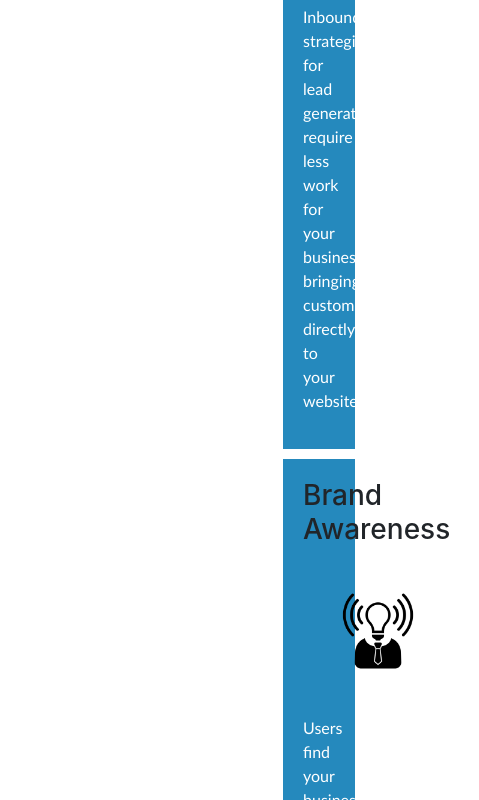
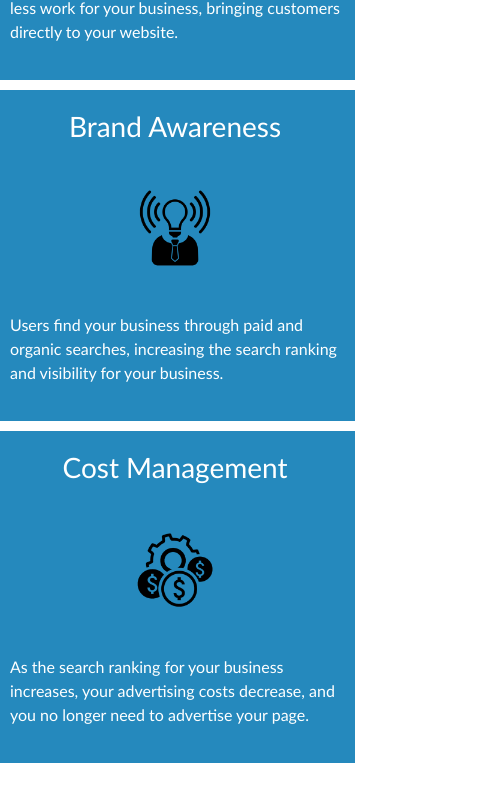
Before and after one commit to misty1985/homeworkweek2, a plain HTML site: page index.html in a window 390 px wide. Shown: the part 2221-3021 px from the top of the page, 479 px wide, since content can reach past the window. Drawn offline with nearby package versions, Linux system fonts and the light colour scheme.

```diff
--- a/assets/css/style.css
+++ b/assets/css/style.css
@@ -66,11 +66,13 @@
     font-family: 'Gill Sans', 'Gill Sans MT', Calibri, 'Trebuchet MS', sans-serif;
     color: #ffffff;
 }
+
 p {
     font-family: 'Gill Sans', 'Gill Sans MT', Calibri, 'Trebuchet MS', sans-serif;
     font-size: 16px;
     color: #ffffff;
 }
+
 
  .lead {
     margin-right: 25px;
@@ -86,7 +88,7 @@
 
 
 
- .cards2 .col-6.col-sm-4 {
+  .col-sm-4 {
     background-color: #2589bd;
     margin-right: 20px;
     margin-bottom: 10px;
@@ -103,7 +105,7 @@
     max-width: 150px;
 }
 
-h3 #brand {
+h3 {
     font-family: 'Gill Sans', 'Gill Sans MT', Calibri, 'Trebuchet MS', sans-serif;
     text-align: center;
     color: #ffffff;
@@ -111,6 +113,7 @@
     margin-bottom: 10px;
     text-align: center;
 }
+
 
 .footer {
     padding: 30px;
--- a/index.html
+++ b/index.html
@@ -81,24 +81,24 @@
                         </div>
 
                         <!-- <div class="sidecontent"> -->
-                        <div class="cards2">
-                            <!-- <div class="row"> -->
-                            <div class="col-6 col-sm-4">
+                        <div class="cards">
+
+                            <div class="col-sm-4">
                                 <img class="benefits" src="./assets/images/lead-generation.png" />
                                 <h3>Lead Generation</h3>
-                                <p id="brand">
+                                <p>
                                     Inbound strategies for lead generation require less work for your business,
                                     bringing
                                     customers directly to your website.
                                 </p>
                             </div>
 
-                            <div class="cards2">
-                                <!-- <div class="row"> -->
-                                <div class="col-6 col-sm-4">
+                            <div class="cards">
+
+                                <div class="col-sm-4">
                                     <h3>Brand Awareness</h3>
                                     <img class="benefits" src="./assets/images/brand-awareness.png" />
-                                    <p id="brand">
+                                    <p>
                                         Users find your business through paid and organic searches,
                                         increasing the
                                         search
@@ -106,12 +106,12 @@
                                     </p>
                                 </div>
 
-                                <div class="cards2">
-                                    <!-- <div class="row"> -->
-                                    <div class="col-6 col-sm-4">
+                                <div class="cards">
+
+                                    <div class="col-sm-4">
                                         <h3>Cost Management</h3>
                                         <img class="benefits" src="./assets/images/cost-management.png"></img>
-                                        <p id="brand">
+                                        <p>
                                             As the search ranking for your business increases, your
                                             advertising costs
                                             decrease,
```
